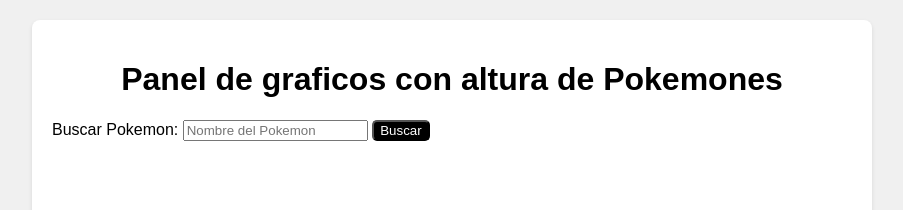
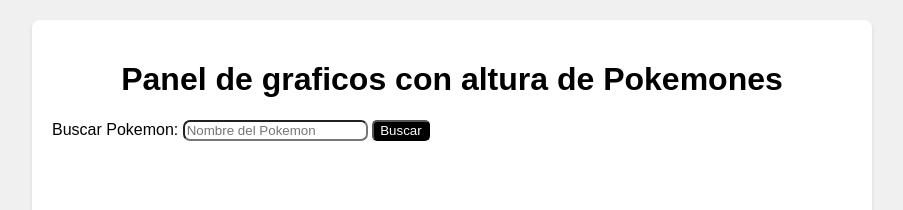
Before and after one commit to andresmora662/Dashboard-Pokemon, a website: page index.html in a window 1280 px wide. Shown: the top 210 px of the page, without its empty margins (188-1091 px from the left). Drawn offline with nearby package versions, Linux system fonts and the light colour scheme; no server answers.

Commit message:
Commit n

```diff
--- a/styles.css
+++ b/styles.css
@@ -27,3 +27,7 @@
     color: white;
     border-radius: 5px;
   }
+
+  .input {
+    border-radius: 7px;
+  }
```
